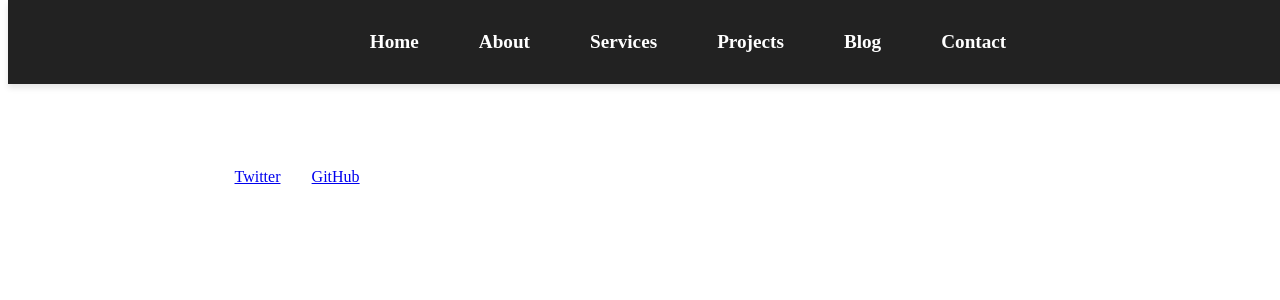
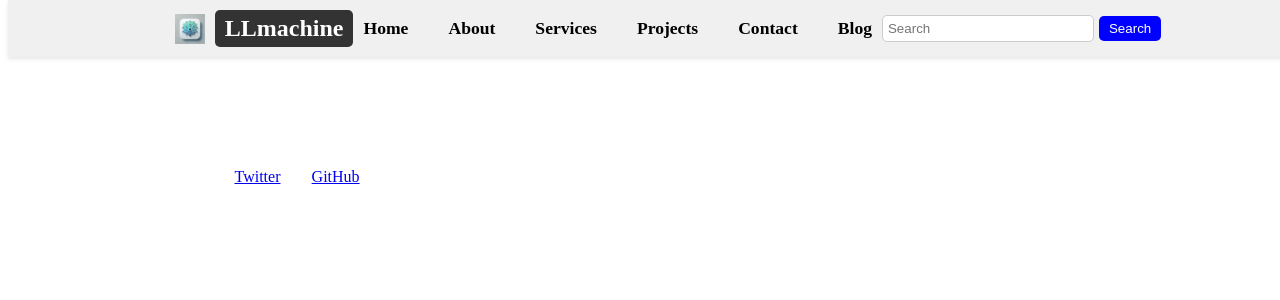
Before and after one commit to DataForSolution/DataForSolution.github.io, a Jekyll site: the page built from blog.md, in a window 1280 px wide. Shown: the top 300 px of the page. Built offline with Jekyll 4.4.1, drawn with Linux system fonts in a browser that asks for light colours.

Commit message:
Updated navigation.html and style.css for responsive navigation bar with search functionality

```diff
--- a/_includes/navigation.html
+++ b/_includes/navigation.html
@@ -1,10 +1,25 @@
-<nav>
-    <ul>
-        <li><a href="{{ '/' | relative_url }}">Home</a></li>
-        <li><a href="{{ '/about/' | relative_url }}">About</a></li>
-        <li><a href="{{ '/services/' | relative_url }}">Services</a></li>
-        <li><a href="{{ '/projects/' | relative_url }}">Projects</a></li>
-        <li><a href="{{ '/blog/' | relative_url }}">Blog</a></li>
-        <li><a href="{{ '/contact/' | relative_url }}">Contact</a></li>
-    </ul>
+<nav style="background-color: #f0f0f0; padding: 10px 20px; box-shadow: 0 2px 4px rgba(0, 0, 0, 0.1);">
+    <div style="display: flex; align-items: center; justify-content: space-between;">
+        <!-- Left Section: Logo and Name -->
+        <div style="display: flex; align-items: center;">
+            <img src="{{ '/assets/images/favicon.ico' | relative_url }}" alt="Logo" style="height: 30px; margin-right: 10px;">
+            <a href="{{ '/' | relative_url }}" style="color: white; text-decoration: none; font-size: 1.5em; font-weight: bold; background-color: #333; padding: 5px 10px; border-radius: 5px;">LLmachine</a>
+        </div>
+
+        <!-- Center Section: Menu Links -->
+        <ul style="list-style: none; display: flex; gap: 20px; margin: 0; padding: 0;">
+            <li><a href="{{ '/' | relative_url }}" class="nav-link">Home</a></li>
+            <li><a href="{{ '/about/' | relative_url }}" class="nav-link">About</a></li>
+            <li><a href="{{ '/services/' | relative_url }}" class="nav-link">Services</a></li>
+            <li><a href="{{ '/projects/' | relative_url }}" class="nav-link">Projects</a></li>
+            <li><a href="{{ '/contact/' | relative_url }}" class="nav-link">Contact</a></li>
+            <li><a href="{{ '/blog/' | relative_url }}" class="nav-link">Blog</a></li>
+        </ul>
+
+        <!-- Right Section: Search Bar -->
+        <div style="display: flex; align-items: center;">
+            <input type="text" placeholder="Search" style="padding: 5px; border: 1px solid #ccc; border-radius: 5px; margin-right: 5px;">
+            <button style="background-color: blue; color: white; border: none; border-radius: 5px; padding: 5px 10px; cursor: pointer;">Search</button>
+        </div>
+    </div>
 </nav>
--- a/assets/css/style.css
+++ b/assets/css/style.css
@@ -11,6 +11,36 @@ nav {
     align-items: center;
     box-shadow: 0 4px 6px rgba(0, 0, 0, 0.1);
 }
+/* Navigation Bar Links */
+.nav-link {
+    text-decoration: none;
+    color: black;
+    font-size: 1.1em;
+    font-weight: bold;
+    padding: 5px 10px;
+    transition: color 0.3s, background-color 0.3s;
+    border-radius: 5px;
+}
+
+    .nav-link:hover {
+        color: white;
+        background-color: #007BFF; /* Blue hover */
+    }
+
+    .nav-link.active {
+        color: white;
+        background-color: #4CAF50; /* Green for active */
+    }
+
+/* Search Bar */
+input[type="text"] {
+    width: 200px;
+}
+
+button:hover {
+    opacity: 0.9;
+}
+
 
     nav ul {
         list-style: none;
```
